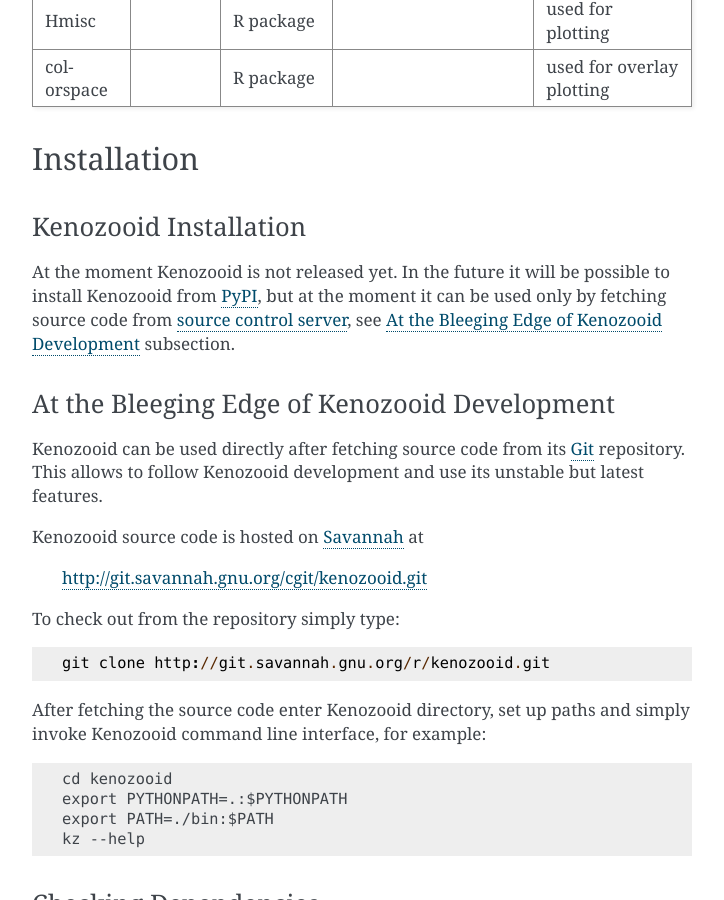
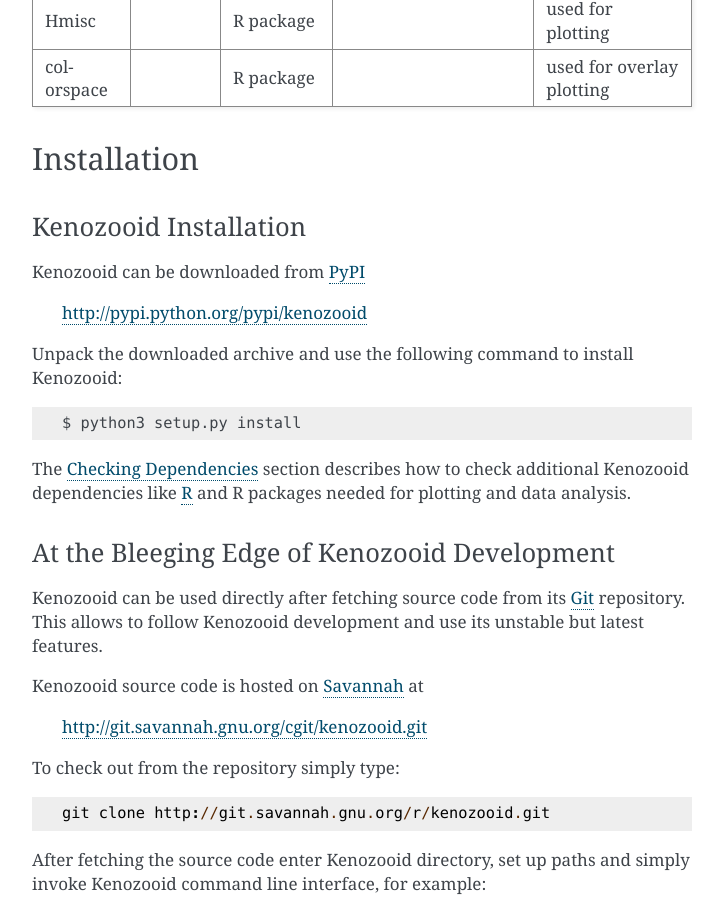
Before and after one commit to gitGNU/gnu_kenozooid, a Sphinx documentation site: the page built from doc/user/ri.rst, in a window 1280 px wide and 900 px high, scrolled down 1059 px. Shown: the whole window, without its empty margins (388-1112 px from the left). Built offline with Sphinx 7.4.7, drawn with Linux system fonts in a browser that asks for light colours.

Commit message:
- updated kenozooid installation section in user manual - kenozooid can be   downloaded and installed from pypi for some time now

```diff
--- a/doc/user/ri.rst
+++ b/doc/user/ri.rst
@@ -55,13 +55,20 @@
 
 Kenozooid Installation
 ^^^^^^^^^^^^^^^^^^^^^^
-At the moment Kenozooid is not released yet. In the future it will be possible
-to install Kenozooid from `PyPI <http://pypi.python.org/pypi>`_, but at the
-moment it can be used only by fetching source code from
-`source control server <http://git.savannah.gnu.org/cgit/kenozooid.git>`_, see
-:ref:`use-kz-git` subsection.
+Kenozooid can be downloaded from `PyPI <http://pypi.python.org/pypi>`_
 
-.. _use-kz-git:
+    http://pypi.python.org/pypi/kenozooid
+
+Unpack the downloaded archive and use the following command to install
+Kenozooid::
+
+    $ python3 setup.py install
+
+The :ref:`user-kz-deps` section describes how to check additional Kenozooid
+dependencies like `R <http://www.r-project.org/>`_ and R packages needed for
+plotting and data analysis.
+
+.. _user-kz-git:
 
 At the Bleeging Edge of Kenozooid Development
 ^^^^^^^^^^^^^^^^^^^^^^^^^^^^^^^^^^^^^^^^^^^^^
```
Also changed, not shown: other parts of doc/user/ri.rst (+2 -0 lines).
